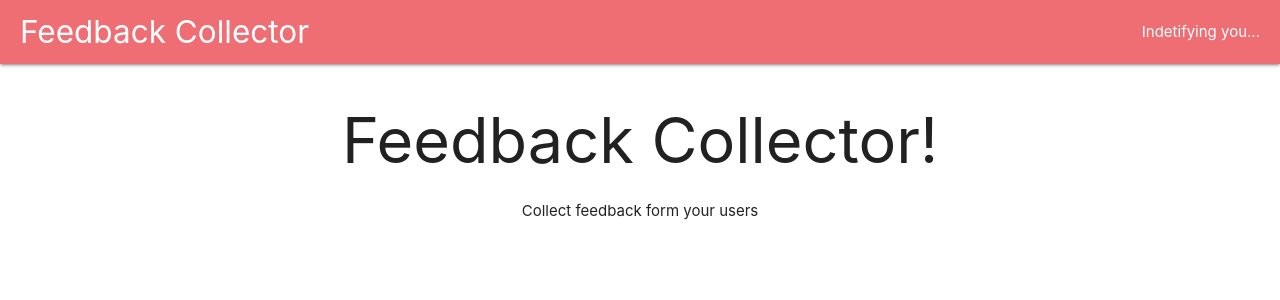
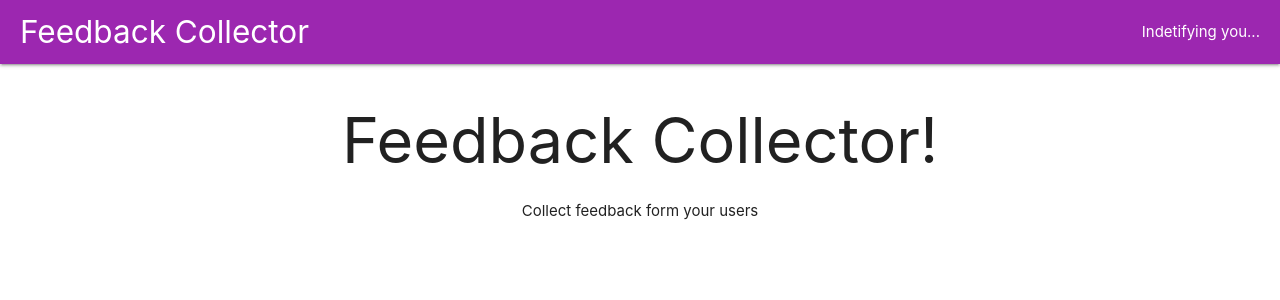
Before and after one commit to yogeshkoli/feedback-collector, a React (Create React App) app in the folder fcclient/: page / in a window 1280 px wide. Shown: the top 300 px of the page. Built offline with nearby package versions, Linux system fonts and the light colour scheme; no server answers.

Commit message:
Change materialize css color scheme with scss

```diff
--- a/fcclient/src/index.css
+++ /dev/null
@@ -1,13 +0,0 @@
-body {
-  margin: 0;
-  font-family: -apple-system, BlinkMacSystemFont, 'Segoe UI', 'Roboto', 'Oxygen',
-    'Ubuntu', 'Cantarell', 'Fira Sans', 'Droid Sans', 'Helvetica Neue',
-    sans-serif;
-  -webkit-font-smoothing: antialiased;
-  -moz-osx-font-smoothing: grayscale;
-}
-
-code {
-  font-family: source-code-pro, Menlo, Monaco, Consolas, 'Courier New',
-    monospace;
-}
--- a/fcclient/src/index.js
+++ b/fcclient/src/index.js
@@ -1,4 +1,4 @@
-import 'materialize-css/sass/materialize.scss';
+// import 'materialize-css/sass/materialize.scss';
 import React from 'react';
 import ReactDOM from 'react-dom';
 
@@ -6,7 +6,7 @@ import { Provider } from 'react-redux';
 import { createStore, applyMiddleware } from 'redux';
 import reduxThunk from 'redux-thunk';
 
-import './index.css';
+import './index.scss';
 import App from './components/App';
 import * as serviceWorker from './serviceWorker';
 
--- /dev/null
+++ b/fcclient/src/index.scss
@@ -0,0 +1,45 @@
+@import "materialize-css/sass/components/_color-variables.scss";
+
+// 1. color
+$primary-color: color("purple", "base") !default;
+$primary-color-light: lighten($primary-color, 15%) !default;
+$primary-color-dark: darken($primary-color, 15%) !default;
+
+$secondary-color: color("teal", "lighten-1") !default;
+$success-color: color("green", "base") !default;
+$error-color: color("red", "base") !default;
+$link-color: color("light-blue", "darken-1") !default;
+
+// 2. Badges
+// ==========================================================================
+
+$badge-bg-color: $secondary-color !default;
+$badge-height: 22px !default;
+
+// 3. Buttons
+// ==========================================================================
+
+// Shared styles
+$button-border: none !default;
+$button-background-focus: lighten($secondary-color, 4%) !default;
+$button-font-size: 14px !default;
+$button-icon-font-size: 1.3rem !default;
+$button-height: 36px !default;
+$button-padding: 0 16px !default;
+$button-radius: 2px !default;
+
+@import "materialize-css/sass/materialize";
+
+body {
+  margin: 0;
+  font-family: -apple-system, BlinkMacSystemFont, "Segoe UI", "Roboto", "Oxygen",
+    "Ubuntu", "Cantarell", "Fira Sans", "Droid Sans", "Helvetica Neue",
+    sans-serif;
+  -webkit-font-smoothing: antialiased;
+  -moz-osx-font-smoothing: grayscale;
+}
+
+code {
+  font-family: source-code-pro, Menlo, Monaco, Consolas, "Courier New",
+    monospace;
+}
```
